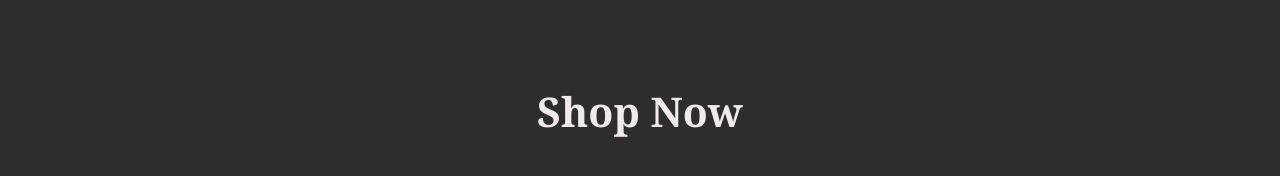
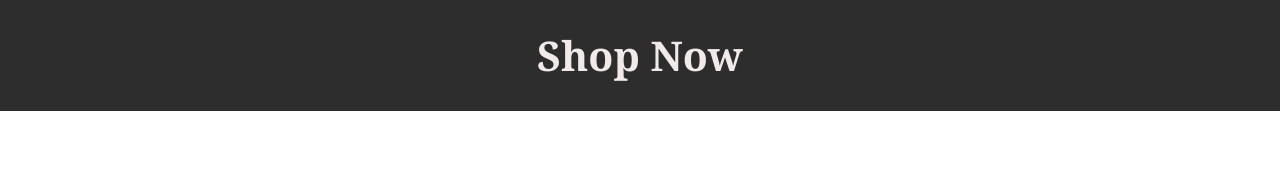
Before and after one commit to Gabriel1203-DEV/Natura-Bites, a plain HTML site: page index.html in a window 1280 px wide. Shown: the part 724-900 px from the top of the page. After the commit the page ends 835 px from the top, so only its background shows below. Drawn offline with Linux system fonts and the light colour scheme.

Commit message:
heigth 3cm before 6cm

```diff
--- a/style.css
+++ b/style.css
@@ -82,6 +82,6 @@ body {
     background-color: rgb(46, 45, 45);
     font-size: 35px;
     background-size: 1300px;
-    height: 6cm;
+    height: 3cm;
     align-items: center;
 }
```
